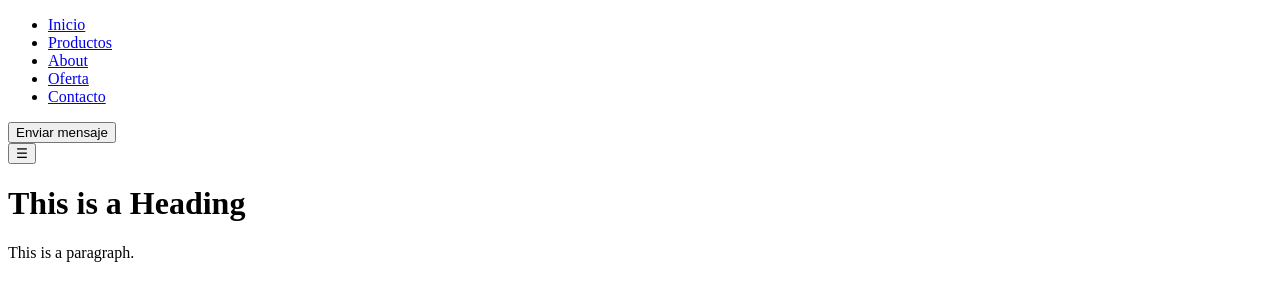
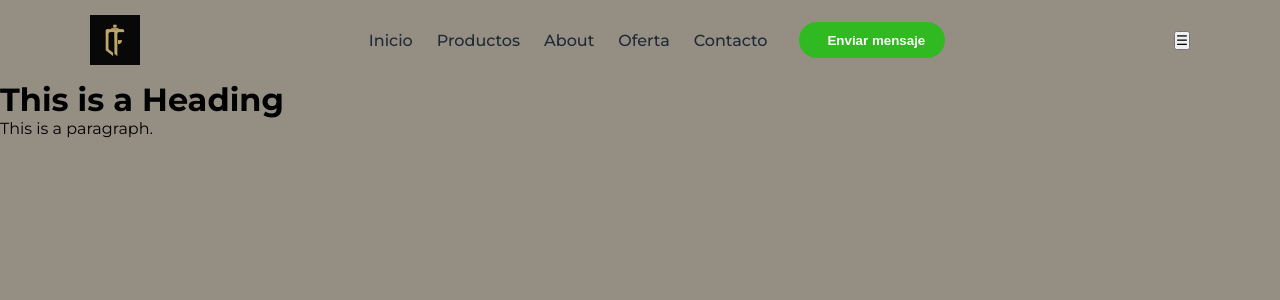
Before and after one commit to jesolano-sketch/CasFragancia, a plain HTML site: page index.html in a window 1280 px wide. Drawn offline with Linux system fonts and the light colour scheme.

Commit message:
Update1 E2-CasaFragancia 18/11/26

```diff
--- a/css/style.css
+++ b/css/style.css
@@ -0,0 +1,161 @@
+/* RESET CSS*/
+
+*{ margin:0;
+    padding:0;
+
+}
+
+:root {
+   --cream: #948e83;
+  --paper: #fffdf8;
+  --ink: #000000;
+  --muted: #78675e;
+  --coral: #bd543f;
+  --coral-dark: #8f382b;
+  --butter: #f5d66f;
+  --sage: #789474;
+  --sage-dark: #3f5d48;
+  --line: #eadfd2;
+}
+
+body{
+    font-family: "Montserrat", sans-serif;
+    margin:0;
+    color: var(--ink);
+  background: var(--cream);
+  overflow-x: hidden;
+}
+
+ul {
+    list-style: none;
+    margin: 0;
+    padding: 0;
+}
+
+a {
+    text-decoration: none;
+    color: inherit;
+}
+
+img {
+    max-width: 100%;
+    display: block;
+}
+
+.container {
+    width: min(1100px, calc(100% - 2rem));
+    margin: 0 auto;
+    padding: 0 1.25rem;
+}
+
+/* ---------- Encabezado ---------- */
+.header-casafragancia {
+  position: sticky;
+  top: 0;
+  z-index: 50;
+  background: rgba(255,253,248,.92);
+  backdrop-filter: blur(14px);
+  border-bottom: 1px solid var(--line);
+}
+.header-inner {
+  display: flex;
+  align-items: center;
+  justify-content: space-between;
+  gap: 1rem;
+  min-height: 80px;
+}
+
+.logo-casafragancia {
+  display: flex;
+  align-items: center;
+  gap: .6rem;
+  flex-shrink: 0;
+}
+
+.logo-casafragancia img {
+    height: 50px;
+    width: auto;
+    max-width: 200px;
+    object-fit: contain;
+    display: block;
+}
+
+/* Navegación y lista en horizontal */
+.main-nav {
+  display: flex;
+  align-items: center;
+  gap: 2rem;
+}
+
+
+.main-nav ul {
+  display: flex;
+  align-items: center;
+  gap: 1.5rem;
+  list-style: none;
+  margin: 0;
+  padding: 0;
+}
+
+
+.main-nav a {
+  text-decoration: none;
+  color: #1f2937;
+  font-weight: 500;
+  transition: color 0.2s ease;
+}
+
+
+.main-nav a:hover {
+  color: #2563eb; /* Color principal de TECHIY */
+}
+
+
+/* Botón de WhatsApp */
+.btn.primary {
+  display: inline-flex;
+  align-items: center;
+  gap: 0.5rem;
+  padding: 0.65rem 1.25rem;
+  border: none;
+  border-radius: 9999px;
+  background-color: #31b922; /* Ajusta al color de tu marca */
+  color: #ffffff;
+  font-weight: 600;
+  cursor: pointer;
+  transition: opacity 0.2s ease, transform 0.2s ease;
+}
+
+
+.btn.primary:hover {
+  opacity: 0.9;
+  transform: translateY(-1px);
+}
+
+
+.btn.primary svg {
+  width: 18px;
+  height: 18px;
+}
+
+
+/* Ajuste básico para celulares */
+@media (max-width: 768px) {
+  .header-inner {
+    flex-wrap: wrap;
+    padding-block: 0.75rem;
+  }
+
+
+  .main-nav {
+    width: 100%;
+    justify-content: space-between;
+    gap: 1rem;
+  }
+
+
+  .main-nav ul {
+    gap: 0.85rem;
+    font-size: 0.9rem;
+  }
+}
--- a/index.html
+++ b/index.html
@@ -6,8 +6,12 @@
   <meta name="keywords" content="perfumes, lociones, decants, perfumes arabes, perfumes de diseñador, perfumes de hombre, perfumes de mujer">
   <meta name="author" content="John Doe">
   <meta name="viewport" content="width=device-width, initial-scale=1.0">
+  <link href="https://fonts.googleapis.com/css2?family=Montserrat:ital,wght@0,100..900;1,100..900&display=swap" rel="stylesheet">
+  <link href="https://fonts.googleapis.com/css2?family=Lato:ital,wght@0,100;0,300;0,400;0,700;0,900;1,100;1,300;1,400;1,700;1,900&family=Montserrat:ital,wght@0,100..900;1,100..900&display=swap" rel="stylesheet">
+
+  <link rel="stylesheet" href="css/style.css">
+
 <title>CF | Casa Fragancia perfumes y lociones</title>
-
 
 </head>
 <!-- Aqui inicia el desarrollo del cuerpo de la pagina-->
@@ -17,7 +21,8 @@
  <header class="header-casa fragancia">
 
     <div class="container header-inner">
-      <a href="#inicio" class="logo-casa fragancia">
+      <a href="#inicio" class="logo-casafragancia">
+        <img src="img/Logo Casa Fragancia.JPG" alt="logo-casa">
 
       </a>
 
```
Also changed, not shown: 1 other file.
